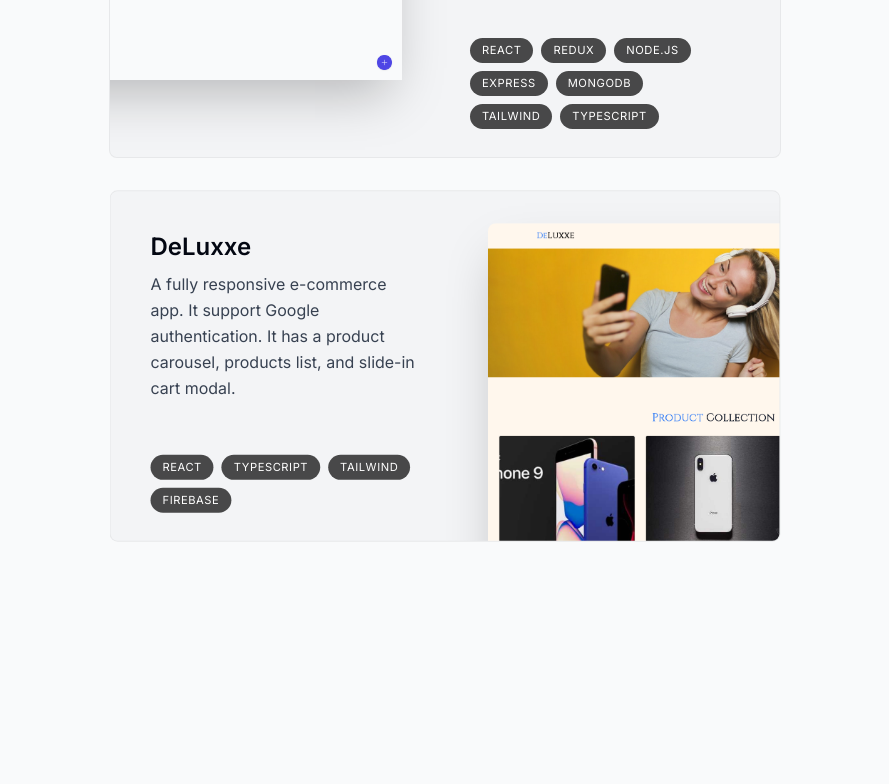
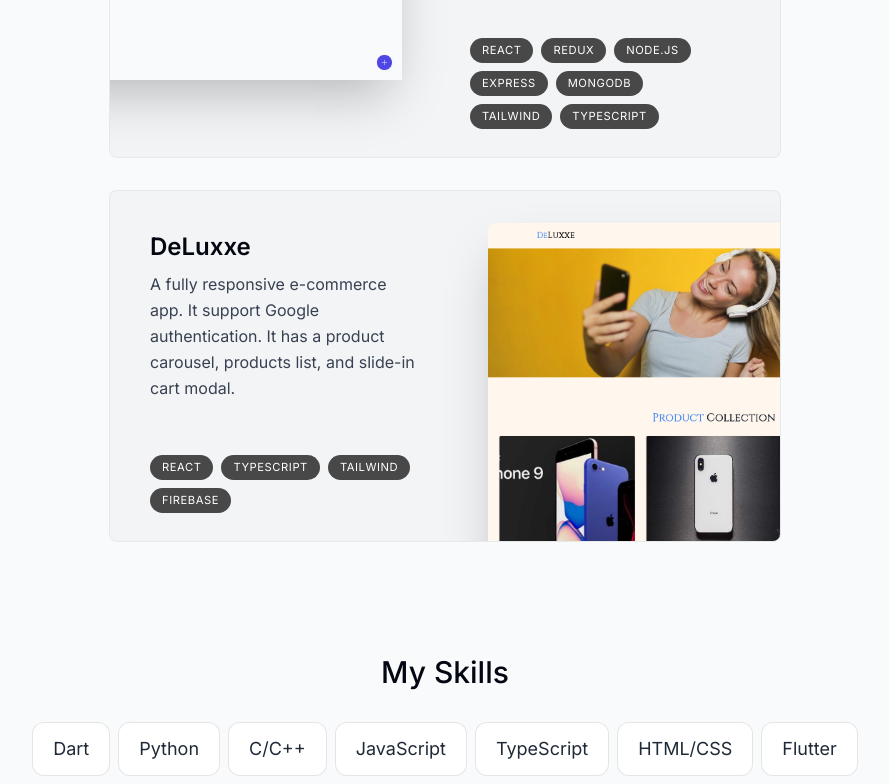
Before and after one commit to ishantbhurani/next-portfolio, a Next.js app: page / in a window 1280 px wide. Shown: the part 2000-2784 px from the top of the page, without its empty margins (195-1084 px from the left). Before the commit the page ends 2654 px from the top, so only its background shows below. Built offline with nearby package versions, Linux system fonts and the light colour scheme.

Commit message:
add skills section

```diff
--- a/app/page.tsx
+++ b/app/page.tsx
@@ -2,6 +2,7 @@
 import Intro from "@/components/intro";
 import Projects from "@/components/projects";
 import SectionDivider from "@/components/section-divider";
+import Skills from "@/components/skills";
 
 export default function Home() {
   return (
@@ -10,6 +11,7 @@
       <SectionDivider />
       <About />
       <Projects />
+      <Skills />
     </main>
   );
 }
--- /dev/null
+++ b/components/skills.tsx
@@ -0,0 +1,51 @@
+'use client'
+
+import { skillsData } from '@/lib/data'
+import SectionHeading from './section-heading'
+import { useSectionInView } from '@/lib/hooks'
+import { motion } from 'framer-motion'
+
+const fadeInAnimationVariants = {
+  initial: {
+    opacity: 0,
+    y: 100,
+  },
+  animate: (index: number) => ({
+    opacity: 1,
+    y: 0,
+    transition: {
+      delay: 0.05 * index,
+    },
+  }),
+}
+
+export default function Skills() {
+  const { ref } = useSectionInView('Skills')
+
+  return (
+    <section
+      id='skills'
+      ref={ref}
+      className='mb-28 max-w-[53rem] scroll-mt-28 text-center sm:mb-40'
+    >
+      <SectionHeading>My skills</SectionHeading>
+      <ul className='flex flex-wrap justify-center gap-2 text-lg text-gray-800'>
+        {skillsData.map((skill, index) => (
+          <motion.li
+            key={index}
+            className='bg-white borderBlack px-5 py-3 rounded-xl dark:bg-white/10 dark:text-white/80'
+            variants={fadeInAnimationVariants}
+            initial='initial'
+            whileInView='animate'
+            viewport={{
+              once: true,
+            }}
+            custom={index}
+          >
+            {skill}
+          </motion.li>
+        ))}
+      </ul>
+    </section>
+  )
+}
```
